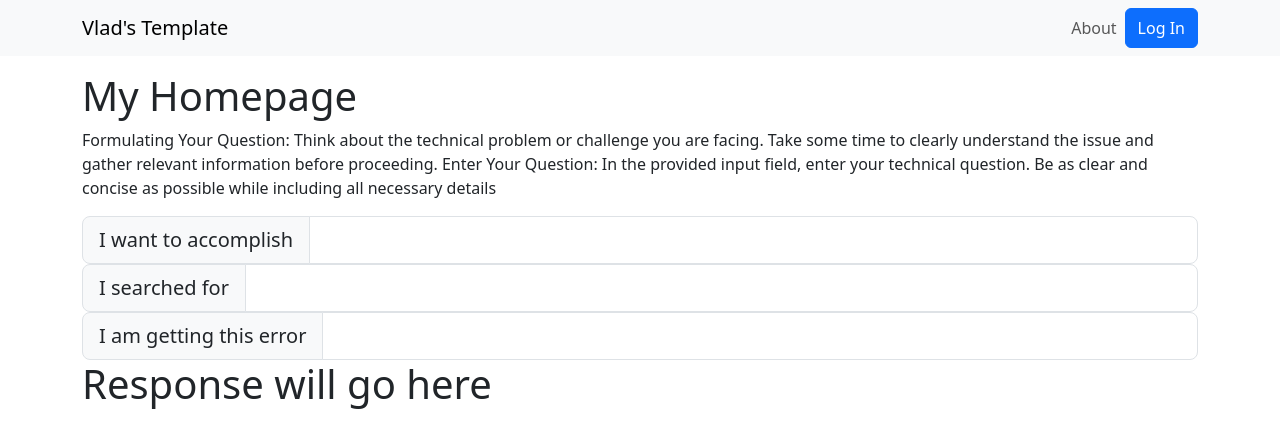
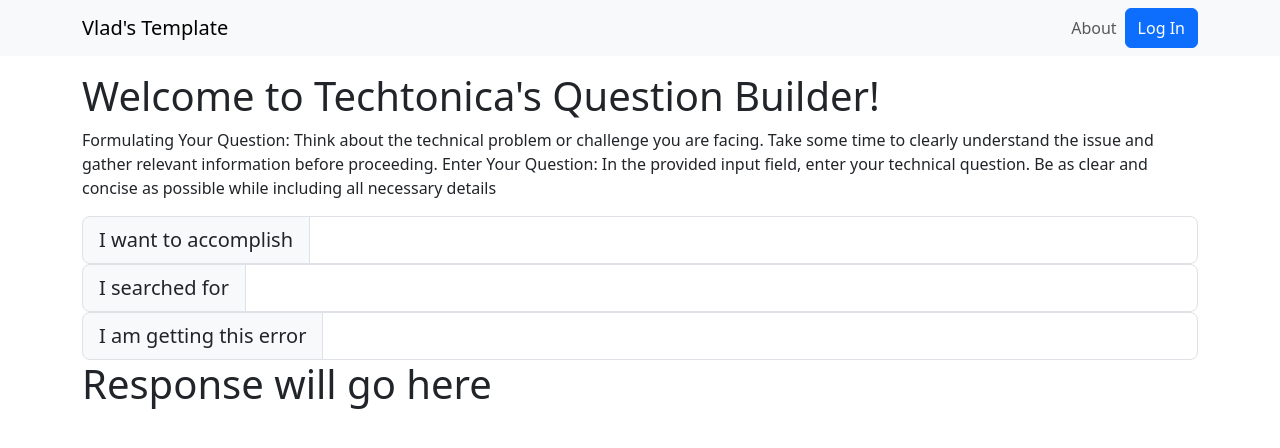
Before and after one commit to Roshanell/question-craft, a React (Vite) app: page / in a window 1280 px wide. Shown: the top 448 px of the page. Built offline with nearby package versions, Linux system fonts and the light colour scheme.

Commit message:
added instance of hero component to home

```diff
--- a/src/components/HeroSection.jsx
+++ b/src/components/HeroSection.jsx
@@ -1,7 +1,7 @@
 function HeroSection() {
 	return (
 		<div>
-			<h1>Response will go here</h1>
+			<h1>Welcome to Techtonica's Question Builder!</h1>
 		</div>
 	);
 }
--- a/src/pages/Home.jsx
+++ b/src/pages/Home.jsx
@@ -1,10 +1,10 @@
-
+import HeroSection from "../components/HeroSection";
 import QuestionForm from "../components/form";
 import Response from "../components/Response";
 const Home = () => {
     return (
         <div>
-            <h1>My Homepage</h1>
+            <HeroSection />
             <QuestionForm />
             <Response />
         </div>
```
